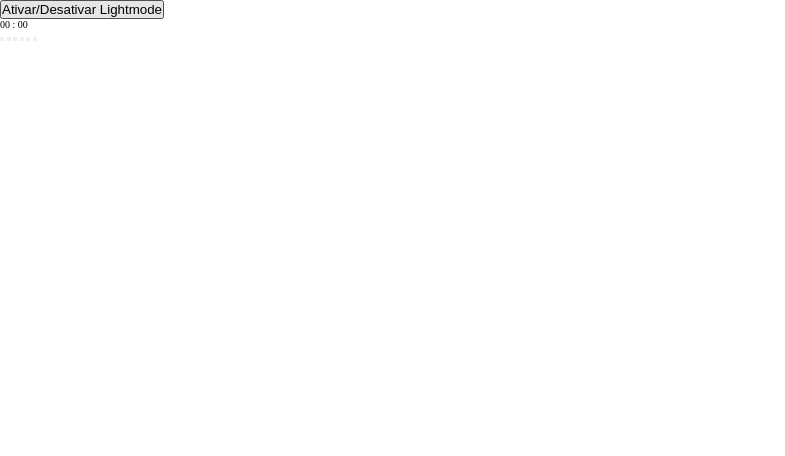
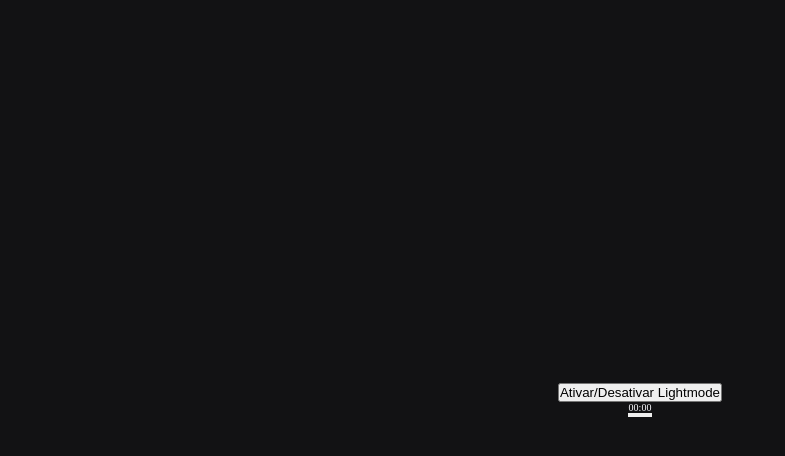
Before and after one commit to paulorosadodev/FocusTimer, a plain HTML site: page index.html in a window 1280 px wide. Shown: the whole page, without its empty margins (0-785 px from the left). Drawn offline with Linux system fonts and the light colour scheme; some icons are missing.

Commit message:
initializing styles

```diff
--- a/index.html
+++ b/index.html
@@ -20,13 +20,13 @@
             <i class="ph-bold ph-moon"></i>
         </button>
 
-        <section id="timer">
+        <section id="timer" class="flex">
             <span id="minutes">00</span>
             <span>:</span>
             <span id="seconds">00</span>
         </section>
 
-        <section id="controls">
+        <section id="controls" class="flex">
             <button class="ph ph-play-circle"></button>
             <button class="ph ph-pause-circle"></button>
             <button class="ph ph-timer"></button>
--- a/style.css
+++ b/style.css
@@ -6,4 +6,25 @@
 
 :root {
     font-size: 62.5%;
+    --bg-color: #121214;
+    --text-color: #F8F8FC;
+    --primary-color: #42D3FF;
+    --controls-bg-color: #242424;
 }
+
+body {
+    background-color: var(--bg-color);
+    color: var(--text-color);
+    display: grid;
+    height: 100dvh;
+    place-content: center;
+}
+
+#app {
+    display: grid;
+    justify-items: center;
+}
+
+.flex {
+    display: flex;
+}
```
